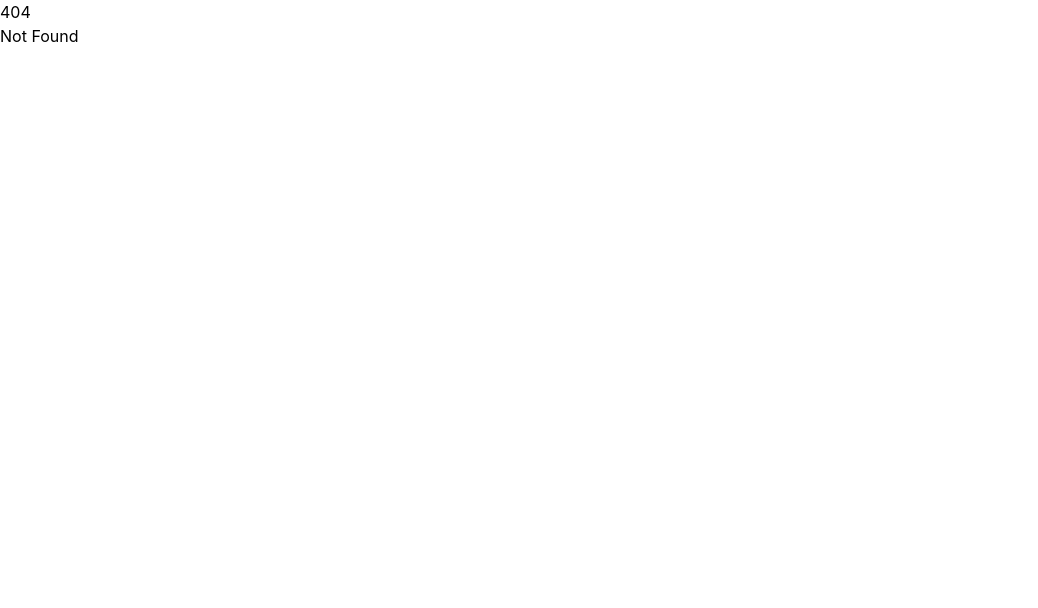
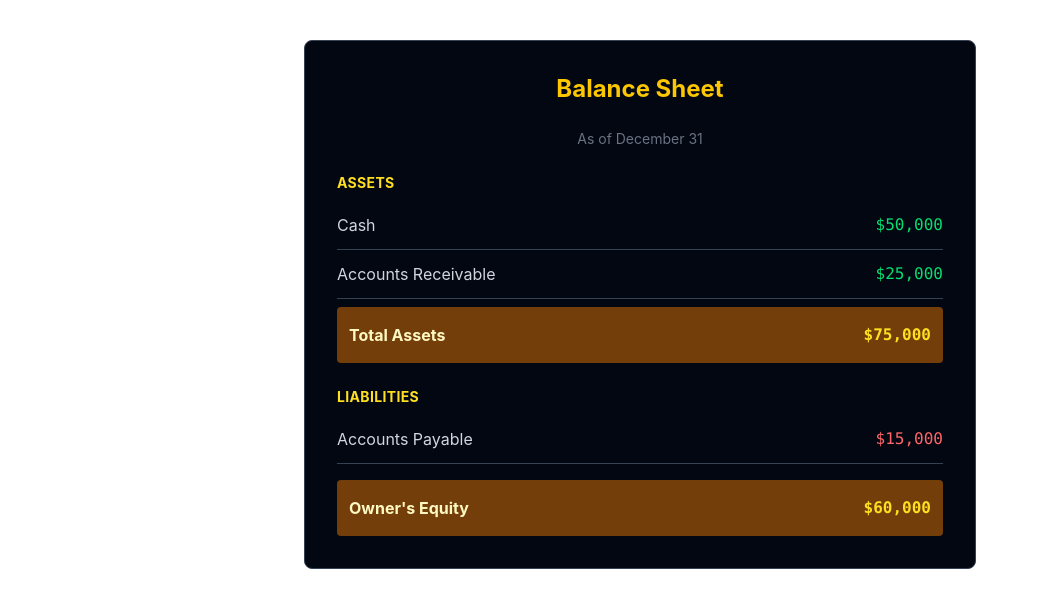
Before and after one commit to chanan-b/qcnewbooks, a SvelteKit app: page /balance in a window 1280 px wide. Before the commit this address had no page. Shown: the top 608 px of the page, without its empty margins (0-1038 px from the left). Built offline with nearby package versions, Linux system fonts and the light colour scheme.

Commit message:
finished 3.8 - balance sheet activity

```diff
--- /dev/null
+++ b/src/routes/balance/+page.svelte
@@ -0,0 +1,26 @@
+<div class="max-w-2xl mx-auto mt-10 p-8 bg-gray-950 border border-gray-700 rounded-lg">
+  <h1 class="text-2xl font-bold text-center mb-6 text-yellow-400">Balance Sheet</h1>
+  <p class="text-center text-gray-500 text-sm mb-6">As of December 31</p>
+    <h2 class="text-sm font-bold uppercase tracking-wide text-yellow-300 mb-2">Assets</h2>
+      <div class="flex justify-between py-3 border-b border-gray-700">
+    <span class="text-gray-300">Cash</span>
+    <span class="text-green-400 font-mono">$50,000</span>
+  </div>
+    <div class="flex justify-between py-3 border-b border-gray-700">
+    <span class="text-gray-300">Accounts Receivable</span>
+    <span class="text-green-400 font-mono">$25,000</span>
+  </div>
+    <div class="flex justify-between py-4 px-3 mt-2 bg-yellow-900 rounded">
+    <span class="text-yellow-100 font-bold">Total Assets</span>
+    <span class="text-yellow-300 font-mono font-bold">$75,000</span>
+  </div>
+    <h2 class="text-sm font-bold uppercase tracking-wide text-yellow-300 mt-6 mb-2">Liabilities</h2>
+      <div class="flex justify-between py-3 border-b border-gray-700">
+    <span class="text-gray-300">Accounts Payable</span>
+    <span class="text-red-400 font-mono">$15,000</span>
+  </div>
+    <div class="flex justify-between py-4 px-3 mt-4 bg-yellow-900 rounded">
+    <span class="text-yellow-100 font-bold">Owner's Equity</span>
+    <span class="text-yellow-300 font-mono font-bold">$60,000</span>
+  </div>
+</div>
```
